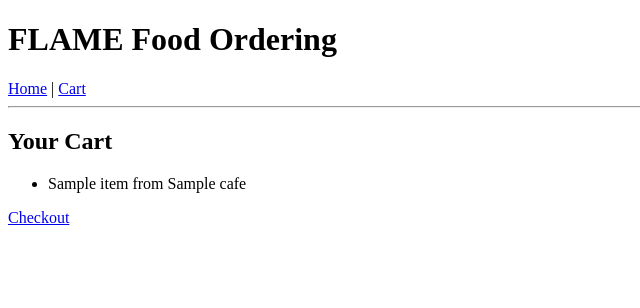
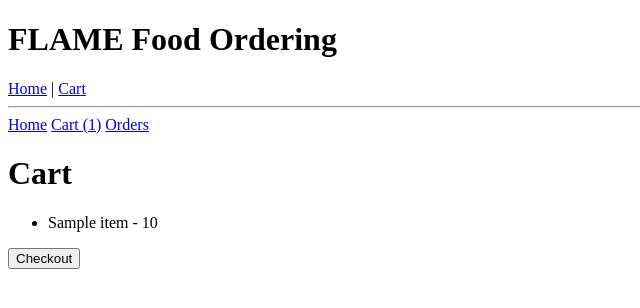
Before and after one commit to prajishprasad/flame-food-team4, a Flask app: template templates/cart.html in a window 1280 px wide. Shown: the top 308 px of the page, without its empty margins (0-640 px from the left). Run offline with Flask 3, Linux system fonts and the light colour scheme; the template is opened without the code that fills it: most values are stand-ins (such as "Sample title", 1, 10 or a date in 2020).

Commit message:
update cart page

```diff
--- a/templates/cart.html
+++ b/templates/cart.html
@@ -1,11 +1,29 @@
 {% extends "base.html" %}
+
 {% block content %}
-<h2>Your Cart</h2>
-<ul>
-  {% for entry in cart %}
-    <li>{{ entry.item }} from {{ entry.cafe }}</li>
-  {% endfor %}
-</ul>
 
-<a href="{{ url_for('checkout') }}">Checkout</a>
+<nav>
+    <a href="/">Home</a>
+    <a href="/cart">Cart ({{ cart|length }})</a>
+    <a href="/orders">Orders</a>
+</nav>
+
+<h1>Cart</h1>
+
+{% if cart %}
+    <ul>
+        {% for item in cart %}
+            <li>
+                {{ item.name }} - {{ item.price }}
+            </li>
+        {% endfor %}
+    </ul>
+
+    <form action="/checkout" method="post">
+        <button type="submit">Checkout</button>
+    </form>
+{% else %}
+    <p>Your cart is empty.</p>
+{% endif %}
+
 {% endblock %}
```
